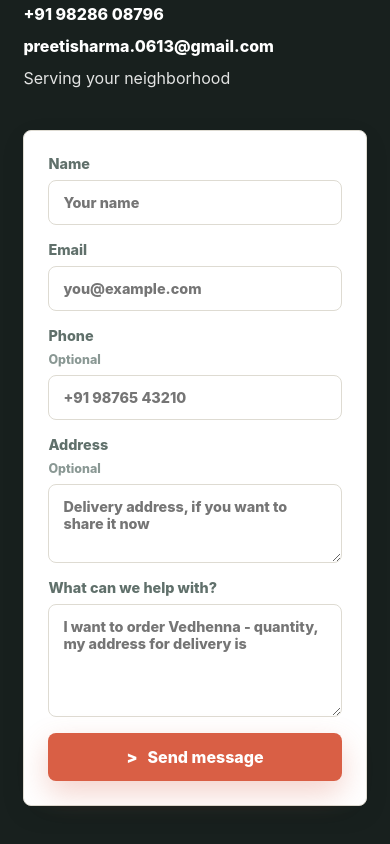
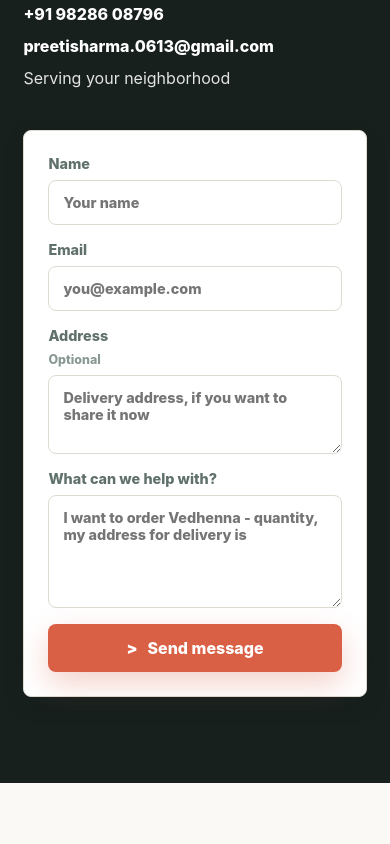
Before and after one commit to Ishank-dubey/vedhenna, a Next.js app: page / in a window 390 px wide. Shown: the part 6495-7339 px from the top of the page. After the commit the page ends 7278 px from the top, so only its background shows below. Built offline with nearby package versions, Linux system fonts and the light colour scheme; no server answers.

Commit message:
Fix mobile phone field visibility

```diff
--- a/styles/globals.css
+++ b/styles/globals.css
@@ -751,7 +751,7 @@ textarea {
     min-height: auto;
   }
 
-  .desktop-only-field {
+  .contact-form .desktop-only-field {
     display: none;
   }
 }
```
